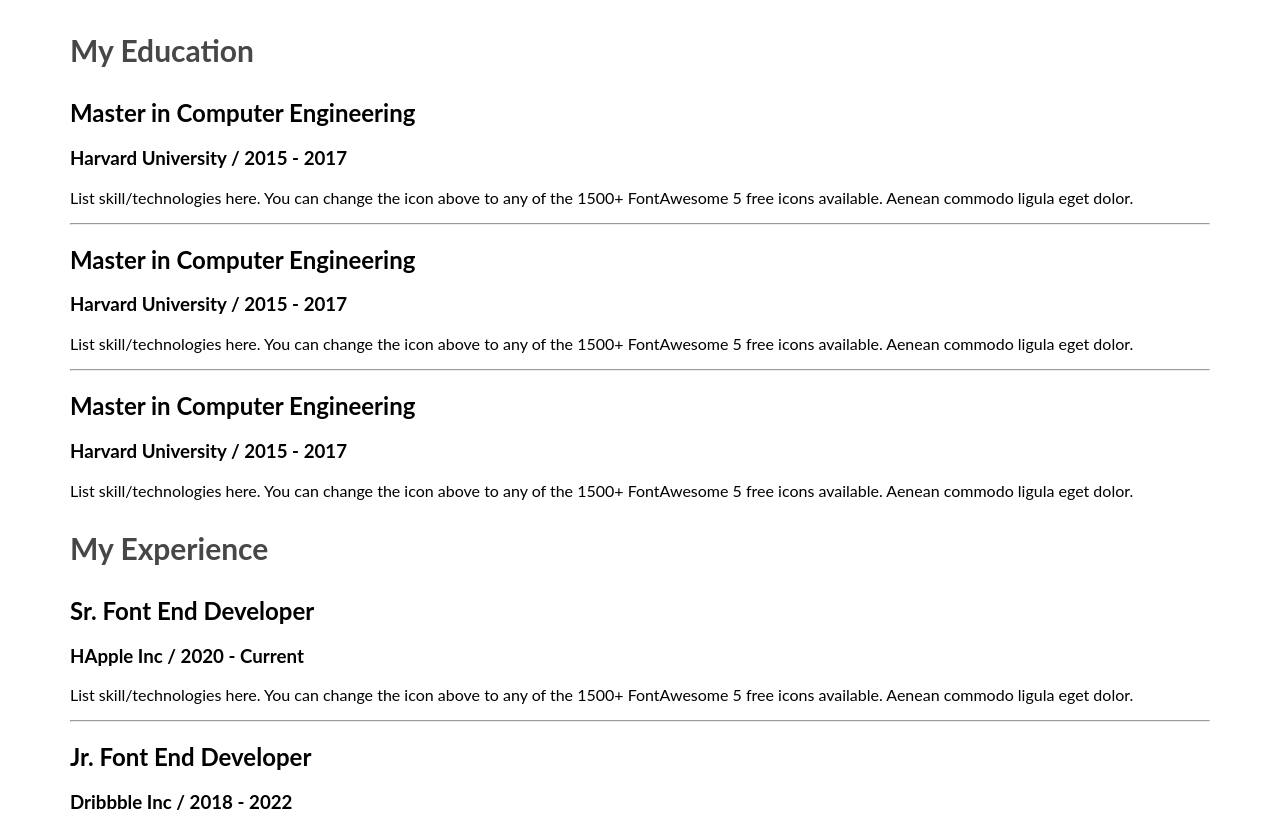
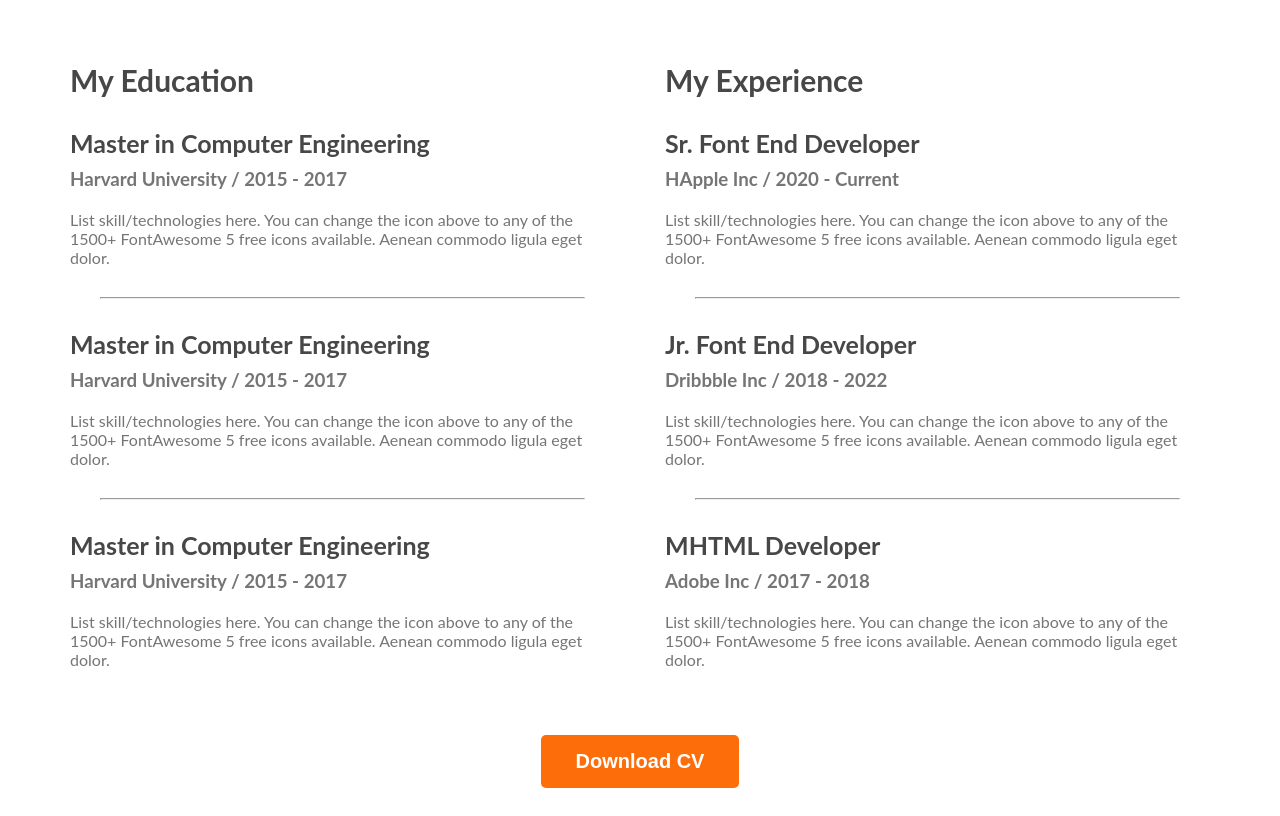
Before and after one commit to kamrulseo91/web-developer-portfolio, a plain HTML site: page index.html in a window 1280 px wide. Shown: the part 2182-2998 px from the top of the page. Drawn offline with Linux system fonts and the light colour scheme.

Commit message:
finished adout section

```diff
--- a/index.html
+++ b/index.html
@@ -155,8 +155,9 @@
                             to any of the 1500+ FontAwesome 5 free icons available. Aenean commodo ligula eget dolor.</p>
                     </div>
                 </div>
-
-
+            </div>
+            <div class="download-cv">
+                <button class="btn-primary">Download CV</button>
             </div>
 
         </section>
--- a/styles/portfolio.css
+++ b/styles/portfolio.css
@@ -155,3 +155,31 @@ main section {
     font-size: 30px;
     font-weight: 700;
 }
+
+.resume-container {
+    display: flex;
+    gap: 50px;
+}
+
+.resume-item-title {
+    color: #474747;
+    font-size: 25px;
+    font-weight: 700;
+    margin-bottom: 10px;
+}
+.resume-item-institute{
+    margin-bottom: 20px;
+    margin-top: 0px;
+}
+
+.resume-item-institute,
+.resume-item-description {
+    color: #757575;
+}
+.resume-container hr{
+    margin: 30px 30px;
+}
+.download-cv{
+    text-align: center;
+    margin-top: 50px;
+}
```
